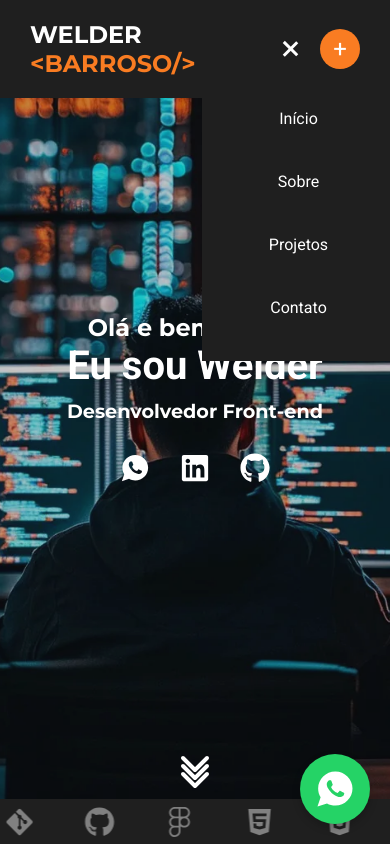
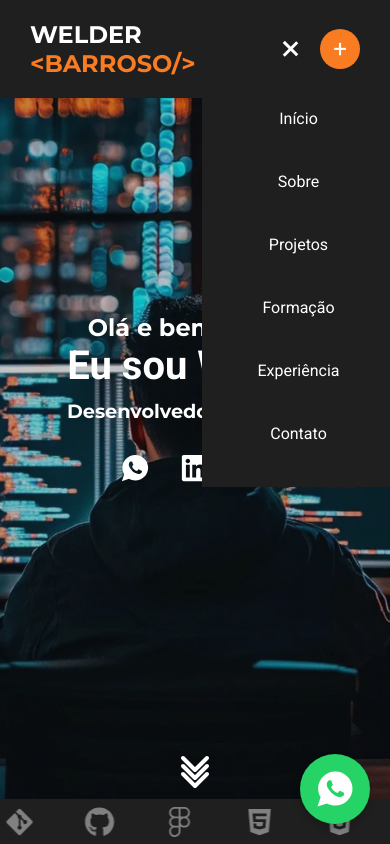
Before and after one commit to WelderBM/Portifolio, a React (Vite) app: page / in a window 390 px wide. Both pictures are taken after a click on the element 290 px from the left and 49 px from the top of the page. Shown: the top 844 px of the page. Built offline with nearby package versions, Linux system fonts and the light colour scheme.

Commit message:
feat: implement responsive Header component with navigation, theme switching, and language toggling, and initiate Slider component.

```diff
--- a/src/components/Header/Header.styles.ts
+++ b/src/components/Header/Header.styles.ts
@@ -1,8 +1,8 @@
-import styled from 'styled-components';
+import styled from "styled-components";
 
 export const Header = styled.header`
   z-index: 20;
-  width: 100%;
+  width: 100vw;
   position: fixed;
   color: ${(props) => props.theme.fontColor};
   background-color: ${(props) => props.theme.backgroundColor};
@@ -13,7 +13,7 @@ export const Header = styled.header`
   transition: background-color 0.3s ease;
 
   &::after {
-    content: '';
+    content: "";
     position: absolute;
     bottom: 0;
     left: 0;
@@ -35,13 +35,13 @@ export const NameLogo = styled.div`
 
   h2 {
     color: ${(props) => props.theme.fontColor};
-    font-family: 'Montserrat', sans-serif;
+    font-family: "Montserrat", sans-serif;
   }
 
   span {
     font-size: 24px;
     font-weight: bold;
-    font-family: 'Montserrat', sans-serif;
+    font-family: "Montserrat", sans-serif;
     color: #f97c22;
   }
 `;
@@ -56,7 +56,7 @@ export const Nav = styled.nav`
     color: ${(props) => props.theme.fontColor};
     display: flex;
     align-items: center;
-    font-family: 'Montserrat', sans-serif;
+    font-family: "Montserrat", sans-serif;
     list-style-type: none;
     transition: opacity 0.3s ease, transform 0.3s ease;
     opacity: 0;
@@ -111,7 +111,7 @@ ul li a {
     overflow: hidden;
 
     &::after {
-    content: '';
+      content: "";
       position: absolute;
       bottom: 0;
       left: 0;
@@ -129,7 +129,6 @@ ul li a {
     }
   }
 `;
-
 
 export const HamburgerIcon = styled.div`
   width: 19px;
--- a/src/components/Header/Header.tsx
+++ b/src/components/Header/Header.tsx
@@ -102,6 +102,12 @@ const HeaderComponent: React.FC<HeaderComponentProps> = ({
                 <a href="#projetos">{t("header.projects")}</a>
               </li>
               <li>
+                <a href="#formacao">{t("header.education")}</a>
+              </li>
+              <li>
+                <a href="#experiencia">{t("header.experience")}</a>
+              </li>
+              <li>
                 <a href="#contatos">{t("header.contacts")}</a>
               </li>
             </ul>
--- a/src/components/Slider/Slider.tsx
+++ b/src/components/Slider/Slider.tsx
@@ -44,7 +44,7 @@ function SwipeToSlide() {
   const settings = {
     className: "center",
     infinite: true,
-    centerPadding: "60px",
+    centerPadding: "40px",
     slidesToShow: howManyShow,
     swipeToSlide: true,
   };
```
Lines whose indentation alone changed are shown as unchanged.
